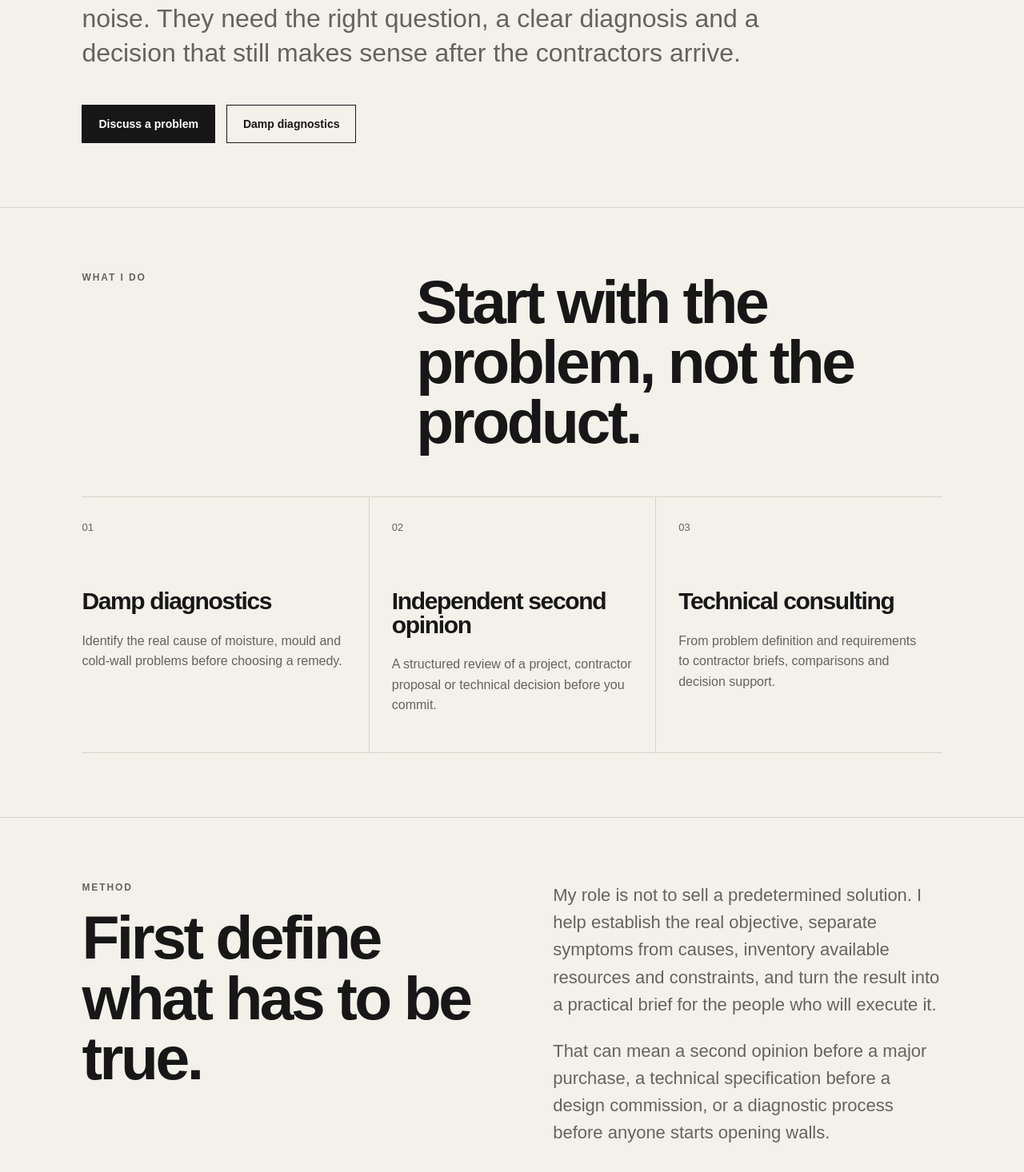
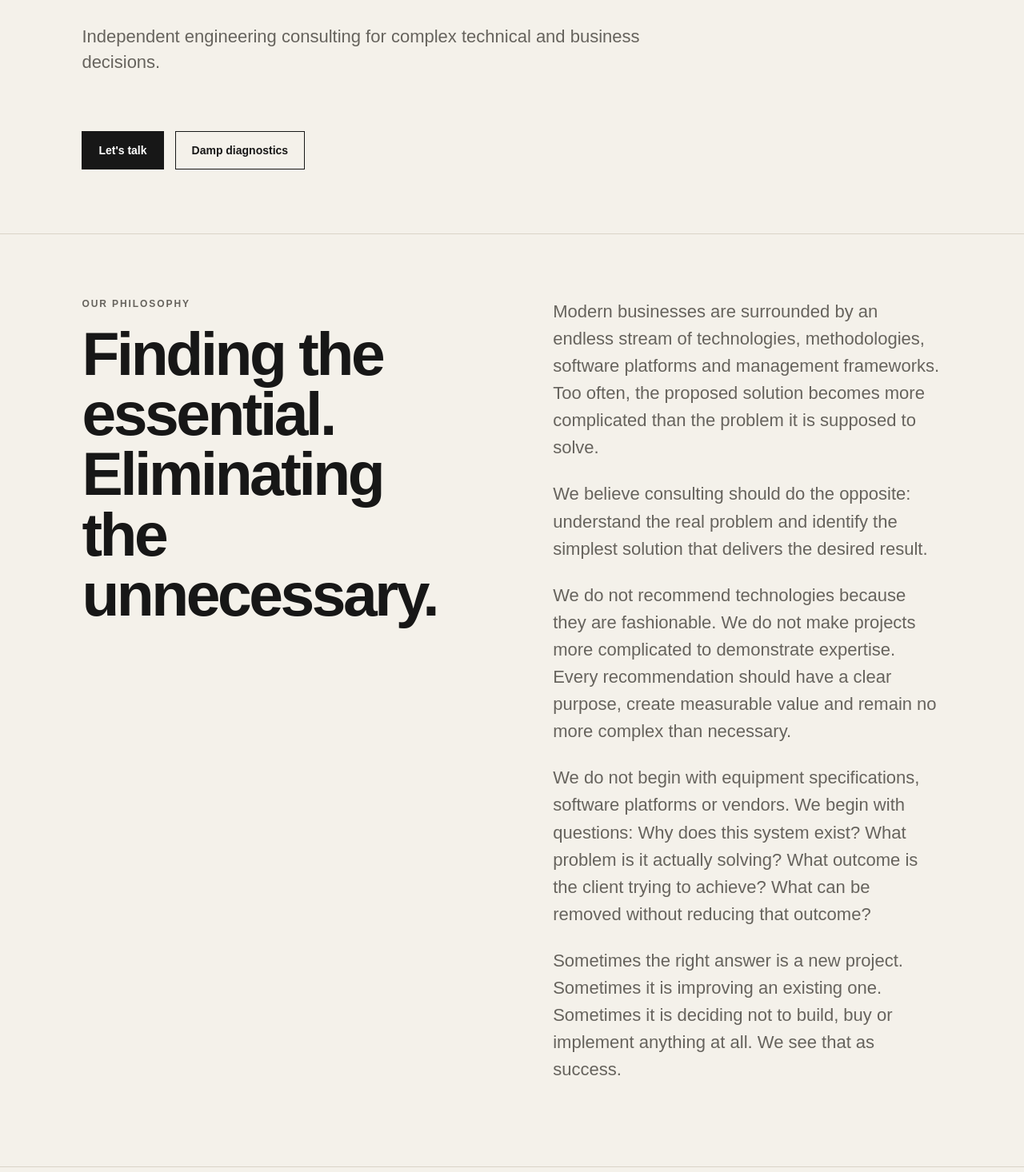
Before and after one commit to oikua66/damp-diagnostics, a Next.js app: page / in a window 1280 px wide. Shown: the part 564-2030 px from the top of the page at 80% size. Built offline with nearby package versions, Linux system fonts and the light colour scheme.

Commit message:
Align homepage with existing Koretskiy Consulting site

```diff
--- a/app/page.tsx
+++ b/app/page.tsx
@@ -1,19 +1,11 @@
 const services = [
-  {
-    title: 'Damp diagnostics',
-    text: 'Identify the real cause of moisture, mould and cold-wall problems before choosing a remedy.',
-    href: '#damp',
-  },
-  {
-    title: 'Independent second opinion',
-    text: 'A structured review of a project, contractor proposal or technical decision before you commit.',
-    href: '#approach',
-  },
-  {
-    title: 'Technical consulting',
-    text: 'From problem definition and requirements to contractor briefs, comparisons and decision support.',
-    href: '#contact',
-  },
+  'Engineering consulting',
+  'Technical due diligence',
+  'Independent project review',
+  'Energy systems',
+  'Industrial facilities',
+  'Process optimisation',
+  'Business and technical audits',
 ];
 
 export default function Home() {
@@ -25,75 +17,110 @@ export default function Home() {
           <span>Koretskiy Consulting</span>
         </a>
         <nav>
+          <a href="#philosophy">Philosophy</a>
           <a href="#services">Services</a>
-          <a href="#approach">Approach</a>
           <a href="#damp">Damp diagnostics</a>
           <a href="#contact">Contact</a>
         </nav>
       </header>
 
       <section className="hero" id="top">
-        <p className="eyebrow">Independent consulting · Serbia / Europe</p>
+        <p className="eyebrow">Independent engineering consulting</p>
         <h1>Finding the essential.</h1>
-        <p className="lead">
-          Complex technical and business problems rarely need more noise. They need the right question,
-          a clear diagnosis and a decision that still makes sense after the contractors arrive.
+        <p className="lead">Because true engineering elegance lies in simplicity.</p>
+        <p className="lead-small">
+          Independent engineering consulting for complex technical and business decisions.
         </p>
         <div className="hero-actions">
-          <a className="button button-dark" href="#contact">Discuss a problem</a>
+          <a className="button button-dark" href="#contact">Let&apos;s talk</a>
           <a className="button button-light" href="#damp">Damp diagnostics</a>
+        </div>
+      </section>
+
+      <section className="section split" id="philosophy">
+        <div>
+          <p className="eyebrow">Our philosophy</p>
+          <h2>Finding the essential. Eliminating the unnecessary.</h2>
+        </div>
+        <div className="prose">
+          <p>
+            Modern businesses are surrounded by an endless stream of technologies, methodologies,
+            software platforms and management frameworks. Too often, the proposed solution becomes
+            more complicated than the problem it is supposed to solve.
+          </p>
+          <p>
+            We believe consulting should do the opposite: understand the real problem and identify the
+            simplest solution that delivers the desired result.
+          </p>
+          <p>
+            We do not recommend technologies because they are fashionable. We do not make projects more
+            complicated to demonstrate expertise. Every recommendation should have a clear purpose,
+            create measurable value and remain no more complex than necessary.
+          </p>
+          <p>
+            We do not begin with equipment specifications, software platforms or vendors. We begin with
+            questions: Why does this system exist? What problem is it actually solving? What outcome is
+            the client trying to achieve? What can be removed without reducing that outcome?
+          </p>
+          <p>
+            Sometimes the right answer is a new project. Sometimes it is improving an existing one.
+            Sometimes it is deciding not to build, buy or implement anything at all. We see that as success.
+          </p>
         </div>
       </section>
 
       <section className="section" id="services">
         <div className="section-heading">
-          <p className="eyebrow">What I do</p>
-          <h2>Start with the problem, not the product.</h2>
+          <p className="eyebrow">What we can help you with</p>
+          <h2>Independent support before the decision becomes expensive.</h2>
         </div>
         <div className="cards">
-          {services.map((service) => (
-            <a className="card" href={service.href} key={service.title}>
-              <span className="card-number">0{services.indexOf(service) + 1}</span>
-              <h3>{service.title}</h3>
-              <p>{service.text}</p>
-            </a>
+          {services.map((service, index) => (
+            <div className="card" key={service}>
+              <span className="card-number">{String(index + 1).padStart(2, '0')}</span>
+              <h3>{service}</h3>
+            </div>
           ))}
         </div>
       </section>
 
-      <section className="section split" id="approach">
+      <section className="section split" id="ai">
         <div>
-          <p className="eyebrow">Method</p>
-          <h2>First define what has to be true.</h2>
+          <p className="eyebrow">Technology</p>
+          <h2>AI is a tool, not the goal.</h2>
         </div>
         <div className="prose">
           <p>
-            My role is not to sell a predetermined solution. I help establish the real objective,
-            separate symptoms from causes, inventory available resources and constraints, and turn the
-            result into a practical brief for the people who will execute it.
+            Artificial intelligence helps us analyse large volumes of information, compare alternatives,
+            prepare and review documentation, translate technical materials, automate repetitive work and
+            accelerate research.
           </p>
           <p>
-            That can mean a second opinion before a major purchase, a technical specification before a
-            design commission, or a diagnostic process before anyone starts opening walls.
+            Used correctly, AI improves speed and efficiency. Used blindly, it simply produces more noise.
+            It does not replace engineering judgement, define the problem, challenge assumptions or accept
+            responsibility for decisions. Those responsibilities remain with people.
           </p>
         </div>
       </section>
 
       <section className="section damp" id="damp">
         <div className="damp-copy">
-          <p className="eyebrow">New service</p>
+          <p className="eyebrow">Specialised service</p>
           <h2>Damp diagnostics</h2>
           <p className="lead-small">
-            A wet wall, mould or condensation does not automatically mean “waterproofing problem”.
-            The cause may be thermal bridging, ventilation, rain penetration, plumbing leakage,
-            rising damp or several factors at once.
+            A wet wall, mould or condensation does not automatically mean a waterproofing problem.
+            The cause may be thermal bridging, insufficient ventilation, rain penetration, plumbing leakage,
+            rising damp or several factors acting together.
           </p>
           <div className="diagnostic-list">
             <span>Photo screening</span>
             <span>On-site diagnostics</span>
+            <span>Cause analysis</span>
+            <span>Recommended next steps</span>
           </div>
           <p className="note">
-            The objective is a reasoned diagnosis and a clear next step — not a catalogue of products.
+            The objective is to determine the probable cause first and only then decide what intervention,
+            if any, is justified.
           </p>
         </div>
         <div className="damp-panel">
@@ -104,23 +131,23 @@ export default function Home() {
             <li>Rain or façade penetration</li>
             <li>Rising or lateral moisture</li>
             <li>Hidden plumbing leakage</li>
-            <li>Previous repairs that treated the symptom only</li>
+            <li>Repairs that addressed the symptom rather than the cause</li>
           </ul>
         </div>
       </section>
 
       <section className="section contact" id="contact">
-        <p className="eyebrow">Contact</p>
-        <h2>Before buying a solution, define the problem.</h2>
+        <p className="eyebrow">Let&apos;s talk</p>
+        <h2>Start with the problem, not the product.</h2>
         <p>
-          Send a short description of the situation, what has already been tried, and photos if relevant.
+          Send a short description of the situation, what has already been tried and any relevant photos or documents.
         </p>
         <a className="button button-dark" href="mailto:consulting@koretskiy.com">consulting@koretskiy.com</a>
       </section>
 
       <footer>
         <span>© 2026 Koretskiy Consulting</span>
-        <span>Independent technical consulting</span>
+        <span>Independent engineering consulting</span>
       </footer>
     </main>
   );
```
